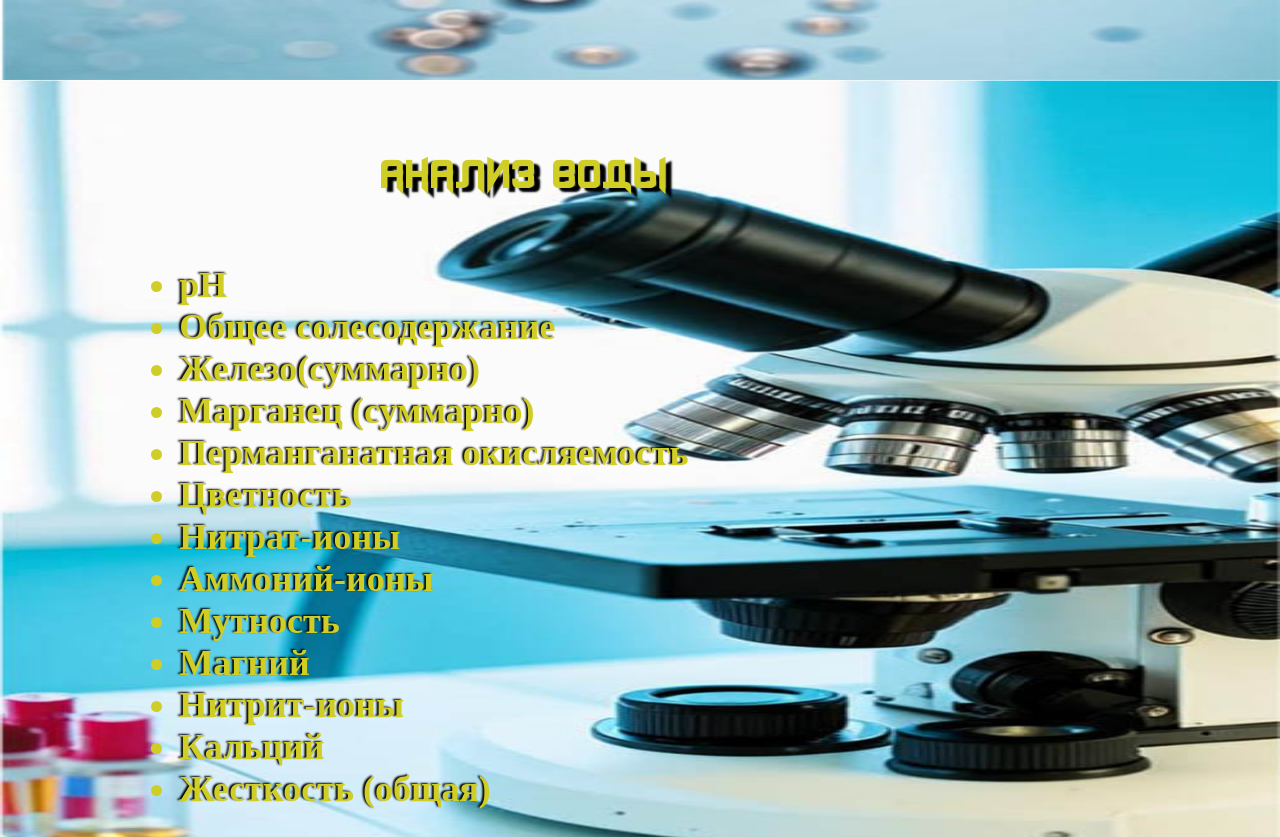
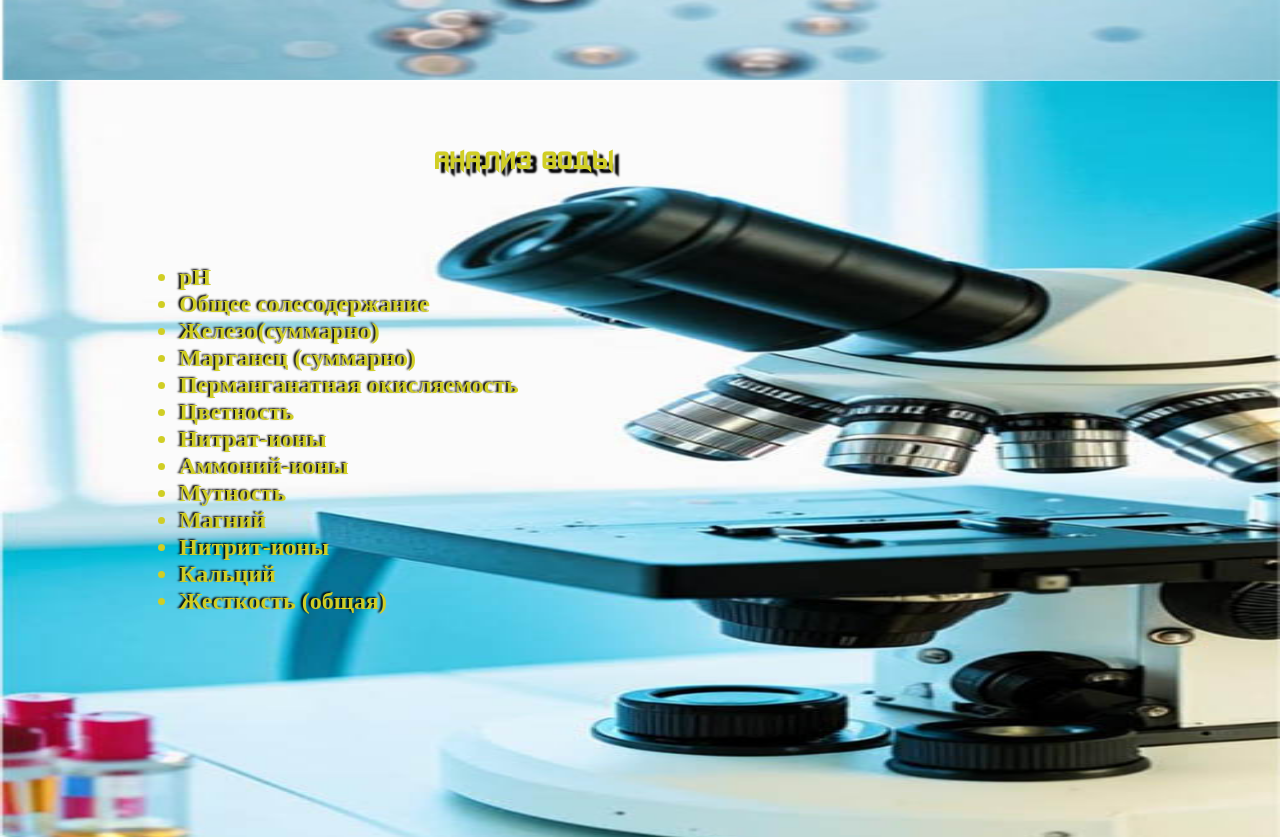
Before and after one commit to orbital13/test, a plain HTML site: page index.html in a window 1280 px wide. Shown: the part 800-1637 px from the top of the page. Drawn offline with Linux system fonts and the light colour scheme; files whose address does not match are found by name.

Commit message:
Update style.css

```diff
--- a/style.css
+++ b/style.css
@@ -102,7 +102,7 @@ body {
 	text-shadow: 2px 4px 2px black;
 	text-align: center;
 	justify-content: center;
-	font-size: 7vh;
+	font-size: 4vh;
 	left: 0vw;
 	bottom: 10vh;
 
@@ -169,7 +169,7 @@ body {
 	left: 1vw;
 	top: 7vh;
 	width: 80%;
-	font-size: 8vh;
+	font-size: 5vh;
 	position: absolute;
 	text-align: center;
 
@@ -185,7 +185,7 @@ body {
 	left: 14vw;
 	top: 23vh;
 	width: 80%;
-	font-size: 4.5vh;
+	font-size: 3vh;
 	position: absolute;
 	text-align: left;
 	text-shadow:  -2px -1px 2px  black;
```
